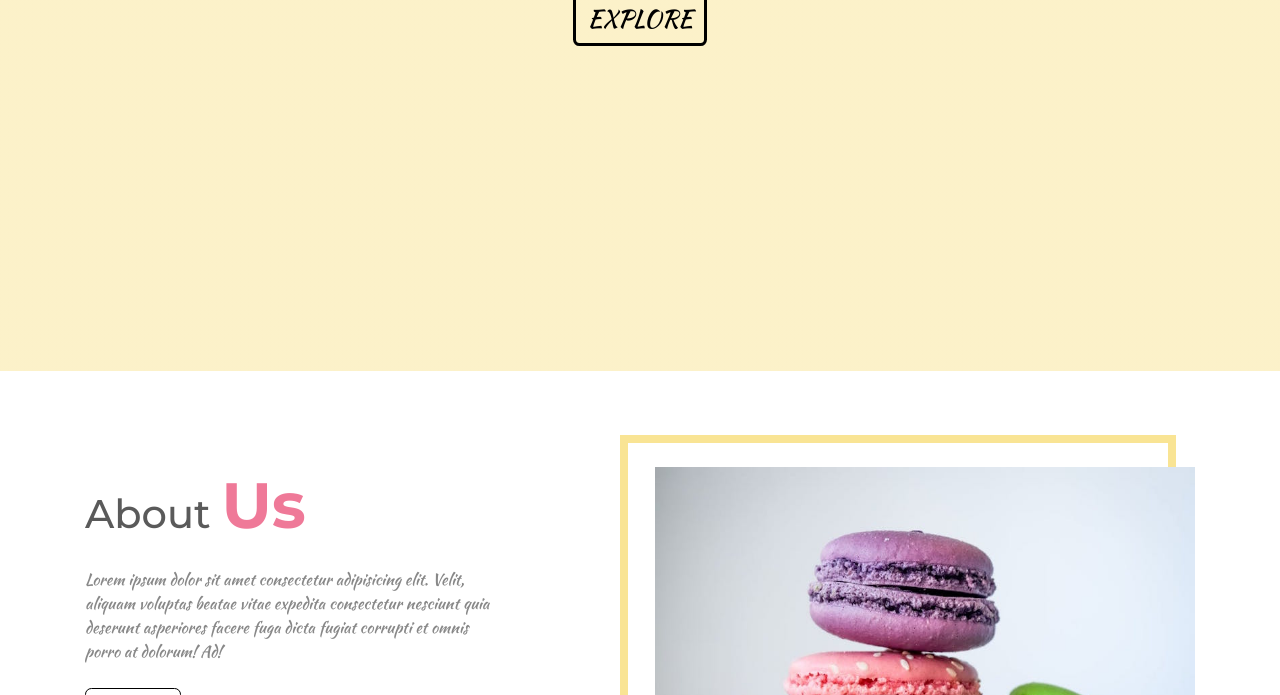
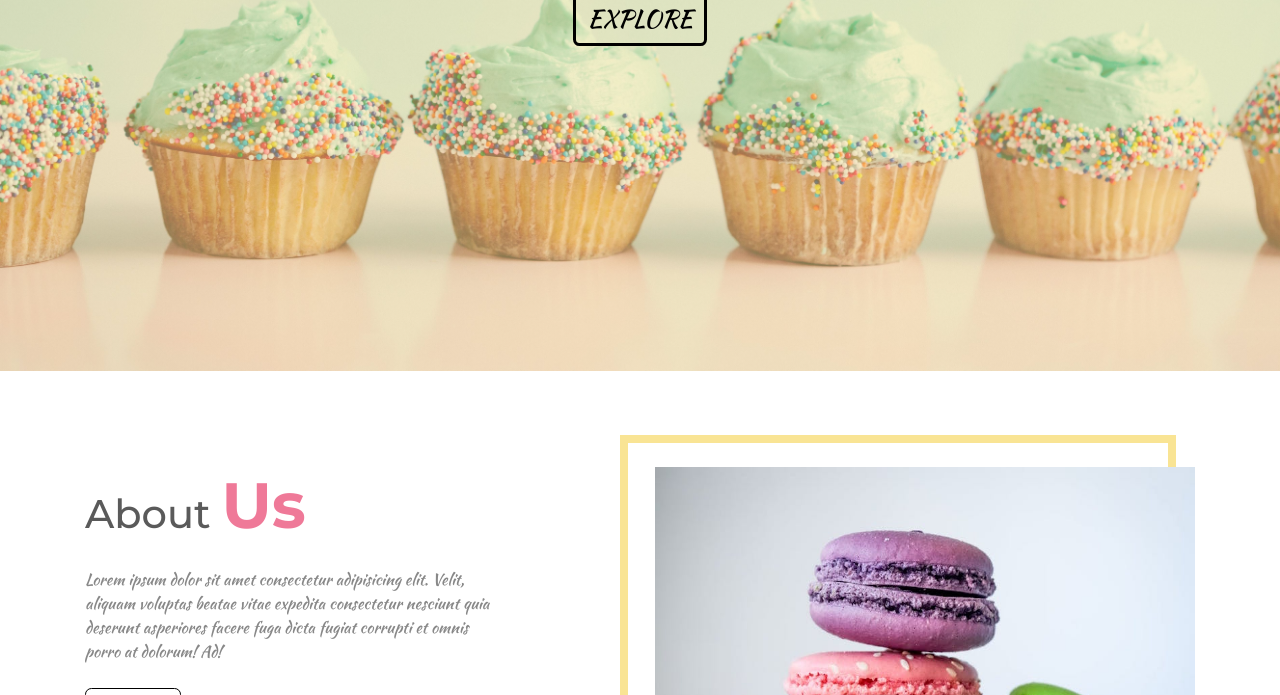
Before and after one commit to Julie-Lam/Max_Homemade_Cupcakes, a plain HTML site: page index.html in a window 1280 px wide. Shown: the part 529-1224 px from the top of the page. Drawn offline with Linux system fonts and the light colour scheme; the site is published under a folder, as on GitHub Pages, so addresses that start at the root find nothing.

Commit message:
Edits in main.css

```diff
--- a/css/main.css
+++ b/css/main.css
@@ -73,9 +73,13 @@ body, p, span, a, h5 {
 
 .max-height {
   min-height: calc(100vh - 76px);
-  background: linear-gradient(var(--yellowTrans), var(--yellowTrans)),
-    url("/image/cupcake-banner.jpg") center/cover fixed no-repeat;
+
+  background-image: linear-gradient(var(--yellowTrans), var(--yellowTrans)), url("../image/cupcake-banner.jpg");
+  background-position: center;
+  background-attachment: fixed;
+  background-repeat:  no-repeat;
   position: relative;
+  background-size: cover;
 }
 .banner {
   color: var(--mainWhite);
```
